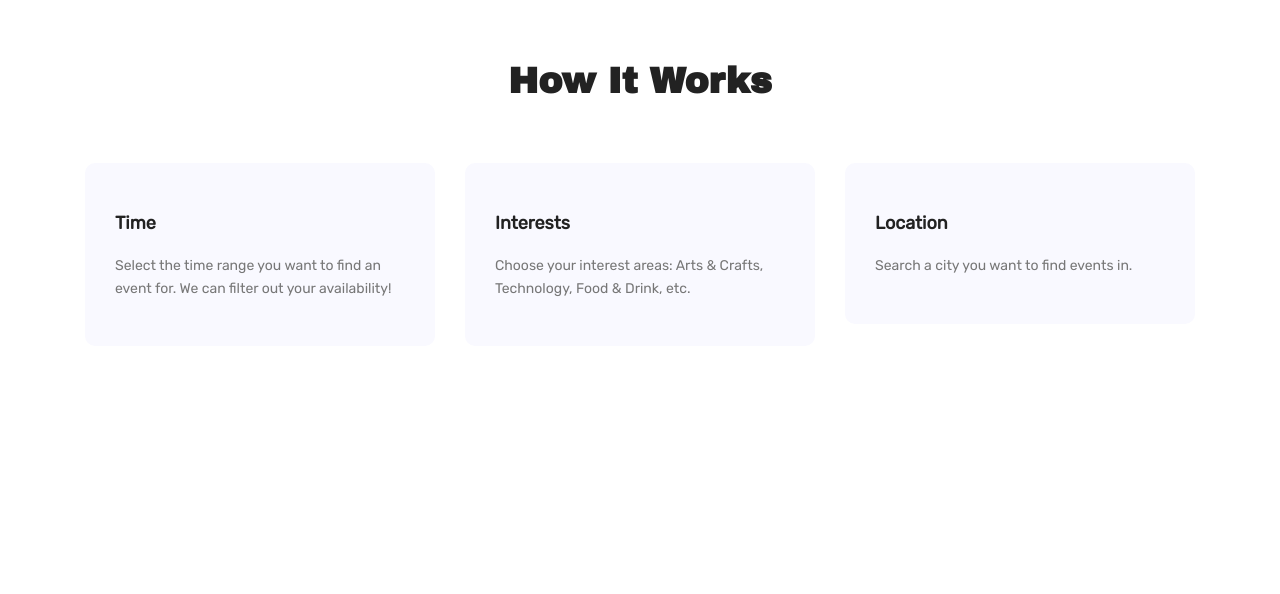
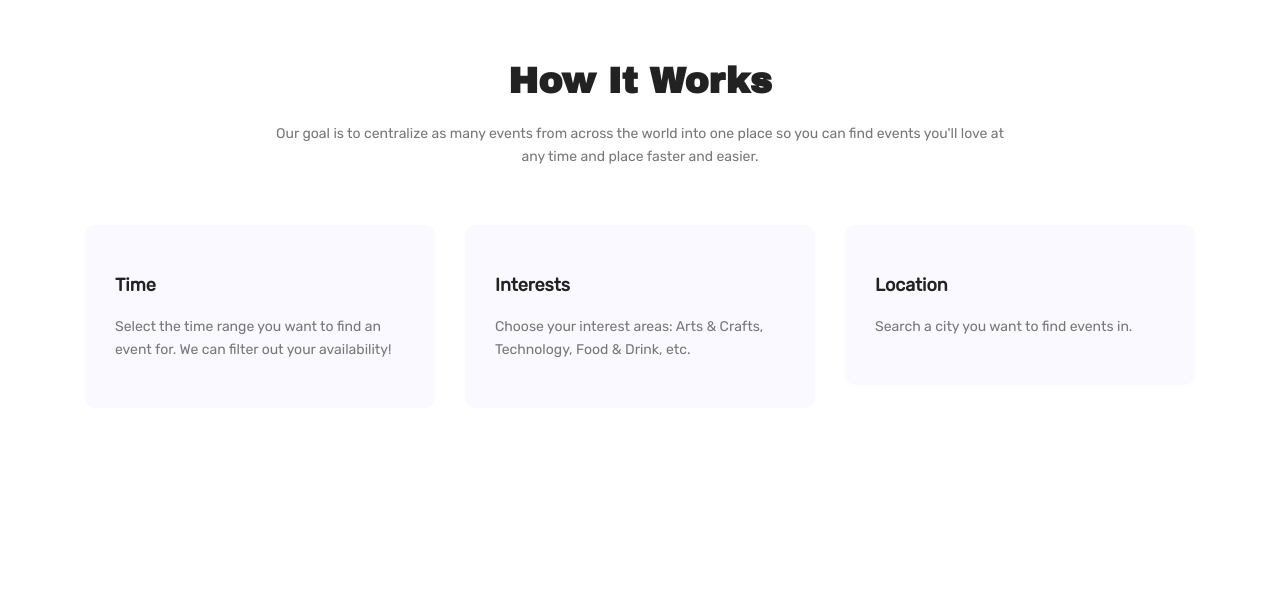
Before and after one commit to Knockin-HQ/knockin, a plain HTML site: page index.html in a window 1280 px wide. Shown: the part 860-1454 px from the top of the page. Drawn offline with nearby package versions, Linux system fonts and the light colour scheme; some packages are replaced by stand-ins of ours.

Commit message:
adding in key messaging text and changing FAQ response for more specificity

```diff
--- a/index.html
+++ b/index.html
@@ -122,9 +122,10 @@
             <div class="row d-flex justify-content-center">
                 <div class="col-md-8 pb-40 header-text">
                     <h1>How It Works</h1>
-                    <!--<p>
-                        Who are in extremely love with eco friendly system.
-                    </p>-->
+                    <p>
+                        Our goal is to centralize as many events from across the world into one place so you can
+                        find events you'll love at any time and place faster and easier.
+                    </p>
                 </div>
             </div>
             <div class="row">
@@ -578,7 +579,7 @@
                             <div id="collapseTwo" class="collapse" aria-labelledby="headingTwo" data-parent="#accordion">
                                 <div class="card-body">
                                     We web-scrape off of publicaly accessible and event sites that allow event information to be displayed via third-party sites following each company's terms of use.
-                                    Our primary event sources are Eventbrite, Luma, and Partiful.
+                                    Our primary event sources are Eventbrite, Luma, and top newsletters in major cities.
                                 </div>
                             </div>
                         </div>
```
